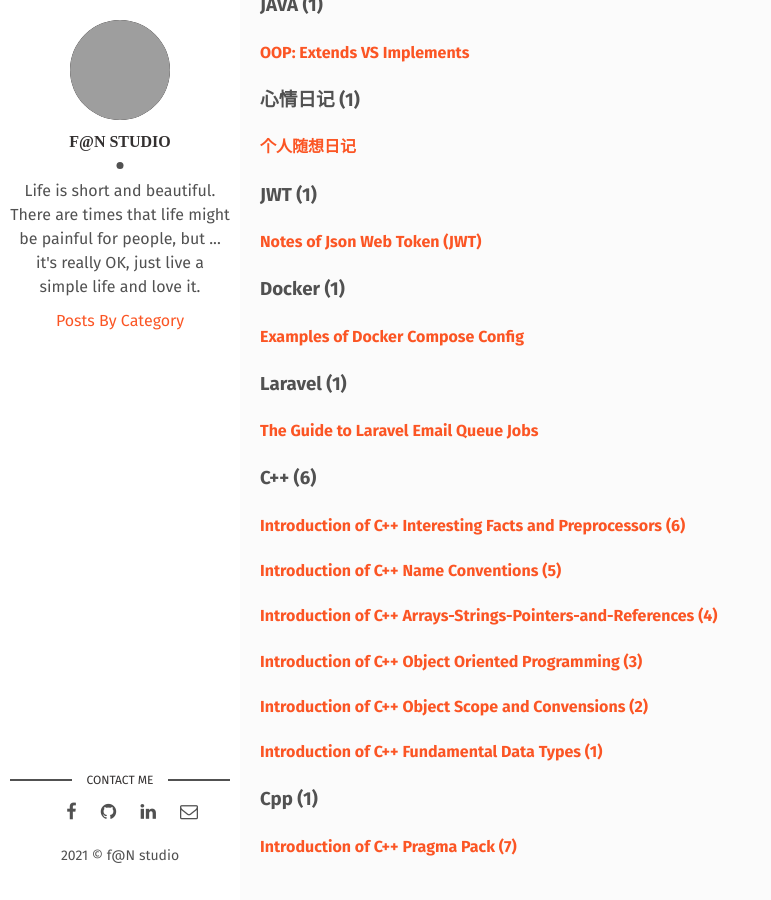
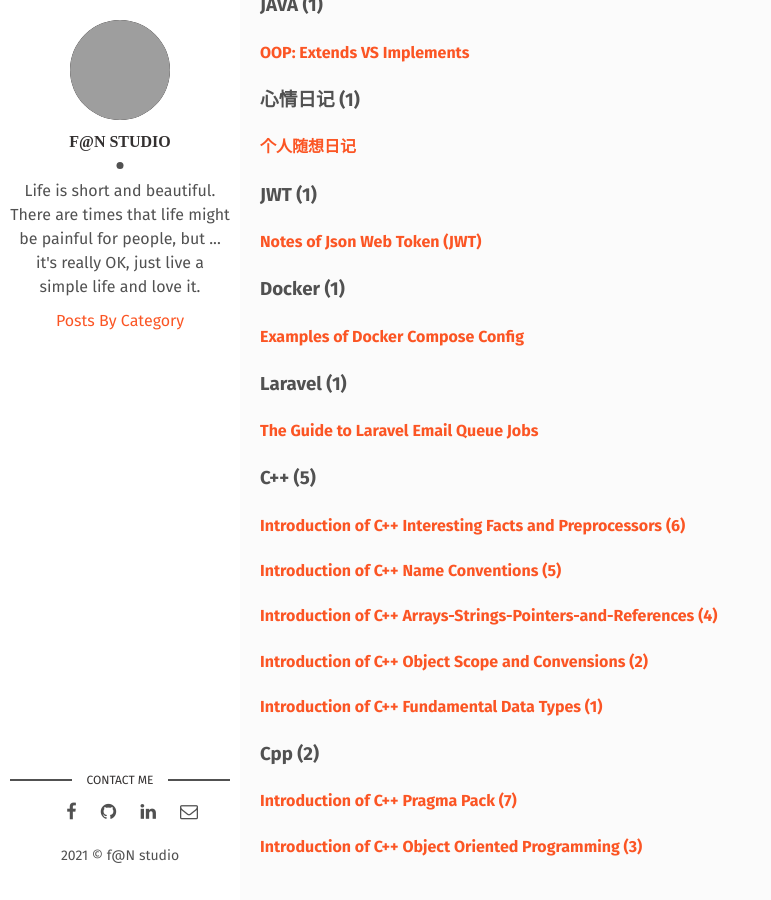
Before and after one commit to wowfrank/wowfrank.github.io, a Jekyll site: the page built from categories.html, in a window 1280 px wide and 900 px high, scrolled down 5573 px, cut to the strip 0-900 px from the top of the window. Shown: the whole strip, without its empty margins (0-771 px from the left). Built offline with Jekyll 4.4.1, drawn with Linux system fonts in a browser that asks for light colours; some of the changed lines change nothing that is shown; grey boxes are pictures that could not be loaded.

Commit message:
Update and rename 2021-02-28-Introduction-of-Cpp-Object-Oriented-Programming.md to 2021-02-28-introduction-of-cpp-object-oriented-programming.md

````diff
--- a/_posts/2021-02-28-Introduction-of-Cpp-Object-Oriented-Programming.md
+++ b/_posts/2021-02-28-introduction-of-cpp-object-oriented-programming.md
@@ -5,8 +5,8 @@ date: 2021-02-28 00:03:00 +0800
 description: "Introduction of C++ Object Oriented Programming (3)" # (optional)
 img: 2021-02-28-cover-image-of-cpp-notes.jpg # Add image post (optional)
 fig-caption: "Introduction of C++ Object Oriented Programming (3)" # Add figcaption (optional)
-tags: ['Programming', 'C++']
-categories: ['Programming', 'C++']
+tags: ['Programming', 'Cpp']
+categories: ['Programming', 'Cpp']
 ---
 
 In the world of object-oriented programming, we often want our types to not only hold data, but provide functions that work with the data as well. In C++, this is typically done via the class keyword. The class keyword defines a new user-defined type called a class.
@@ -375,7 +375,7 @@ int main()
 
 ### Nested structs
 
-```cpp
+```c++
 struct Employee
 {
     int id{};
@@ -389,7 +389,6 @@ struct Company
     int numberOfEmployees{};
 };
 
-Company myCompany{{ 1, 42, 60000.0 }, 5 };
 ```
 
 ### Accessing structs across multiple files
````
